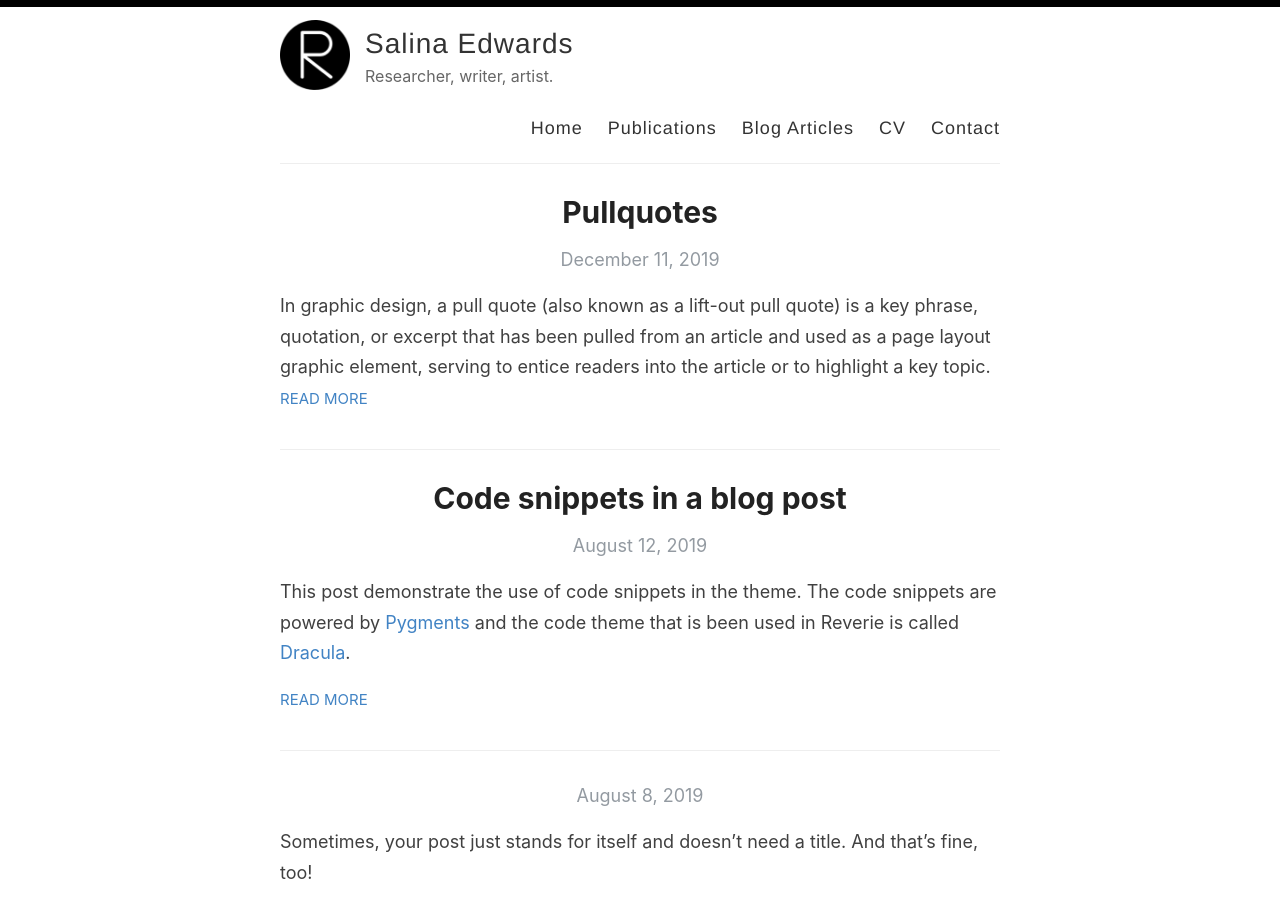
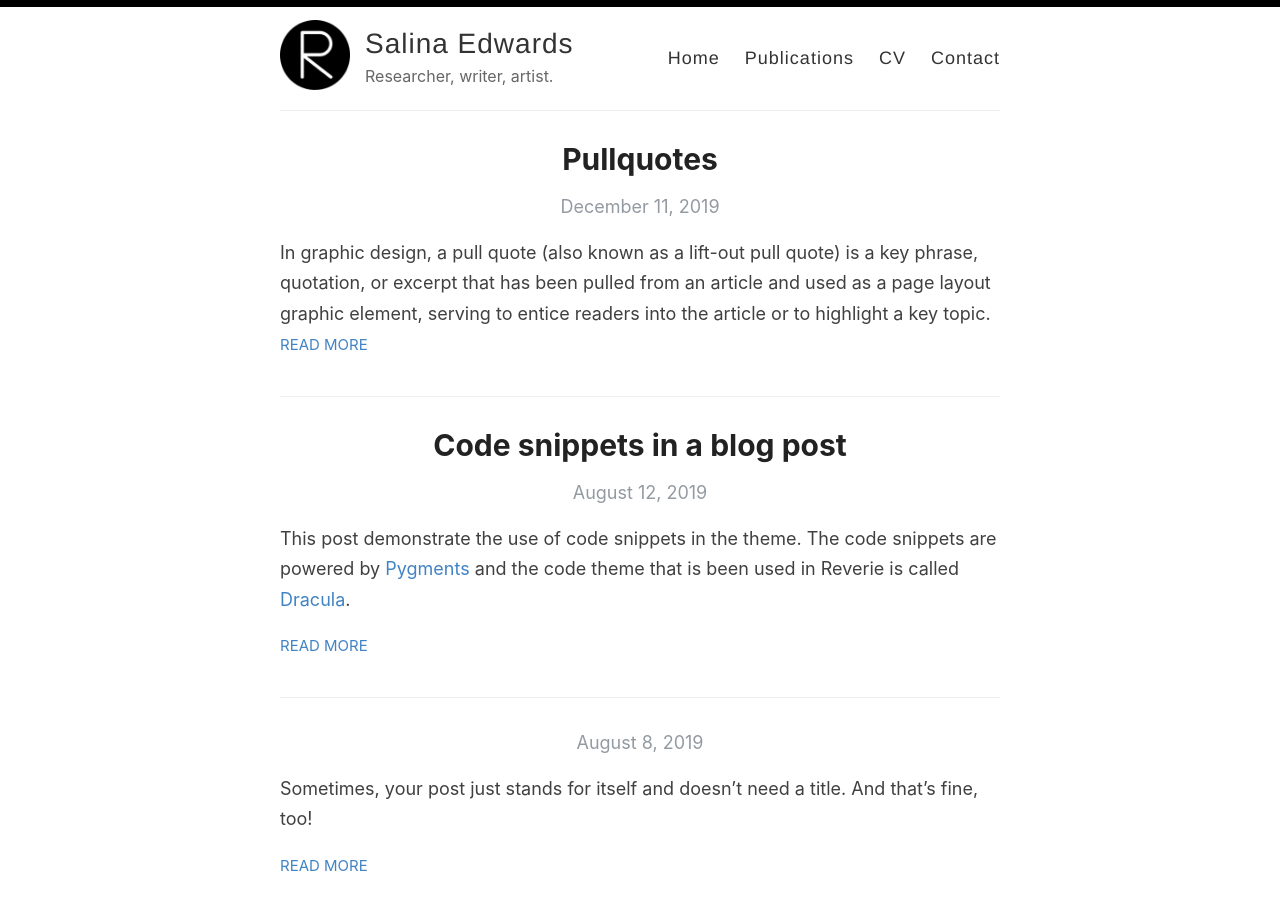
Before and after one commit to salinaedwards/salinaedwards.github.io, a Jekyll site: the page built from index.html, in a window 1280 px wide and 900 px high. Built offline with Jekyll 4.4.1, drawn with Linux system fonts in a browser that asks for light colours; the list of posts is cut into pages by our own code.

Commit message:
Update default.html

```diff
--- a/_layouts/default.html
+++ b/_layouts/default.html
@@ -30,7 +30,6 @@
             <nav>
               <a href="{{ site.baseurl }}/">Home</a>
               <a href="{{ site.baseurl }}/publications/">Publications</a>
-              <a href="{{ site.baseurl }}/blog-articles/">Blog Articles</a>
               <a href="{{ site.baseurl }}/CV/">CV</a>
               <a href="{{ site.baseurl }}/contact/">Contact</a>
             </nav>
```
